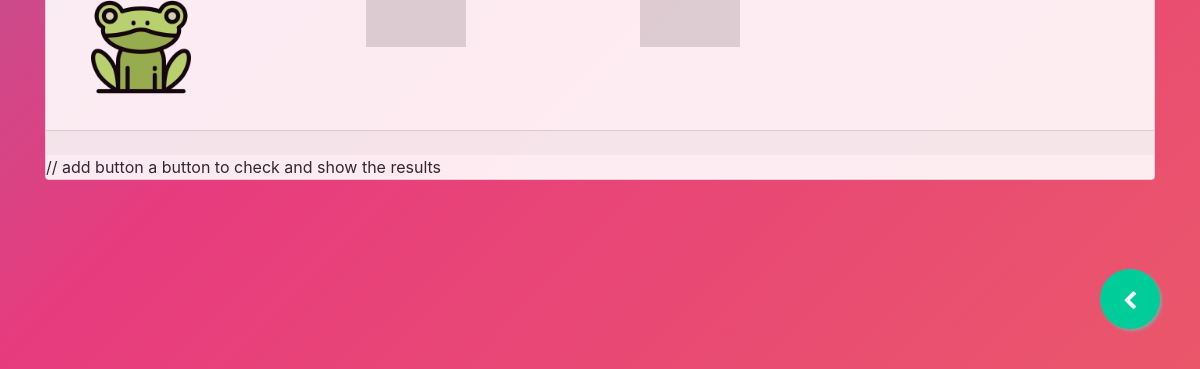
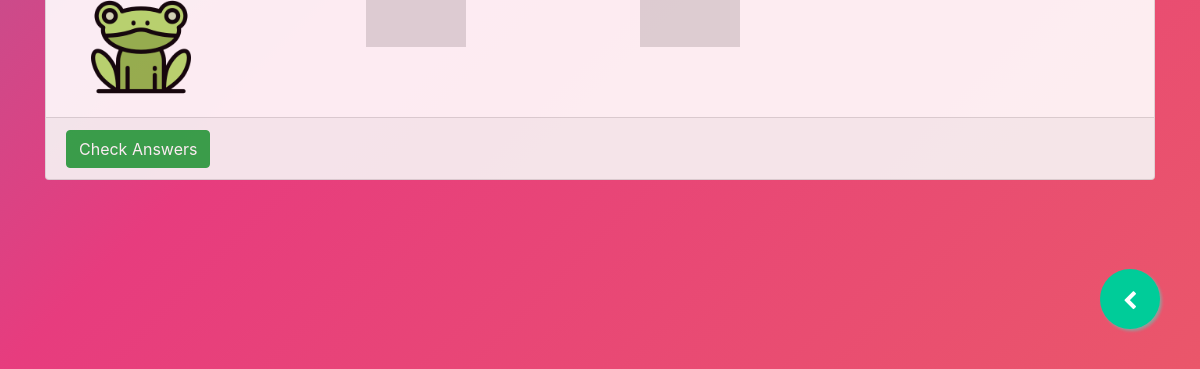
Before and after one commit to albert-sobreo/animals, an Electron app: page Activity3/index.html in a window 1200 px wide. Shown: the part 431-800 px from the top of the page. Drawn offline with nearby package versions, Linux system fonts and the light colour scheme.

Commit message:
added buttons, correct, and incorrect markers on activity 3 index.html

```diff
--- a/Activity3/index.html
+++ b/Activity3/index.html
@@ -51,8 +51,15 @@
 	<!--Second Drop Target-->
 
     </div>
-    <div class="card-footer"></div> // add button a button to check and show the results
-  </div>
+    <!-- add button to check and show the results -->
+      <div class="card-footer">
+        <div class="row">
+          <div class="col-sm-2"><button class="btn btn-large btn-success">Check Answers</button></div>
+          <div class="feedback-incorrect center text-center container alert-danger col-sm-9" style="padding-top: 7px; display: none;">incorrect</div>
+          <div class="feedback-correct center text-center container alert-success col-sm-9" style="padding-top: 7px; display: none;">correct</div>
+        </div>
+      </div>
+    </div>
 </div>
 
   <a href="../activity.html" class="float1">
--- a/Activity3/js/index.js
+++ b/Activity3/js/index.js
@@ -73,7 +73,7 @@ score = 0
 
 
 		//Retrieve two groups of elements, those that are draggable and those that are drop targets:
-		var draggable = document.querySelectorAll('[draggable]')
+		var draggable = document.querySelectorAll('[draggable]');
 		var targets = document.querySelectorAll('[data-drop-target]');
     //Note: using the document.querySelectorAll() will aquire every element that is using the attribute defind in the (..)
 
```
